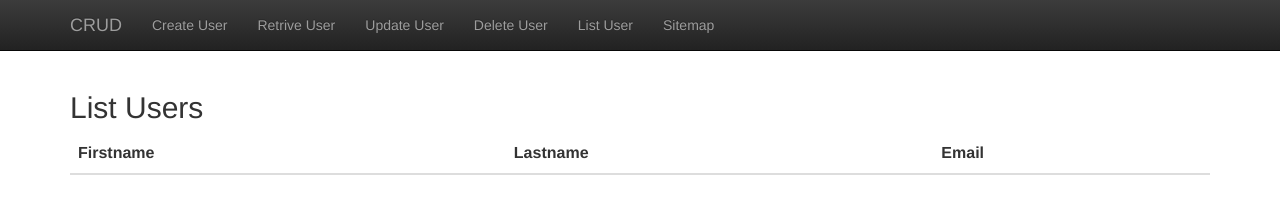
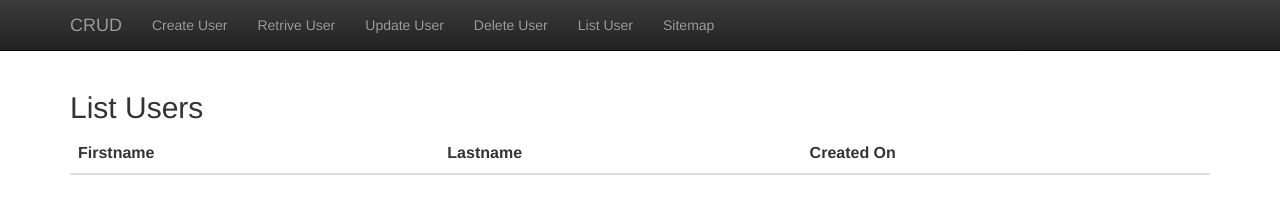
Before and after one commit to WeiTang1/RESTFUL-Client, a website: page index.html at #!/listUser in a window 1280 px wide. Drawn offline with nearby package versions, Linux system fonts and the light colour scheme; some packages are replaced by stand-ins of ours; no server answers; files whose address does not match are found by name.

Commit message:
bug fixed: email -> date createdOn

```diff
--- a/scripts/template/listUser.html
+++ b/scripts/template/listUser.html
@@ -5,7 +5,7 @@
         <tr>
             <th>Firstname</th>
             <th>Lastname</th>
-            <th>Email</th>
+            <th>Created On</th>
         </tr>
         </thead>
         <tbody>
```
